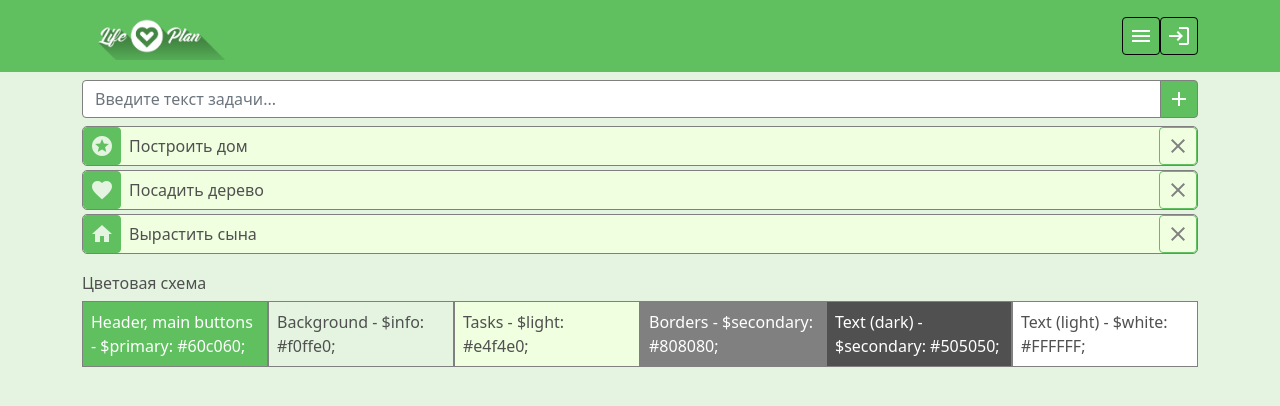
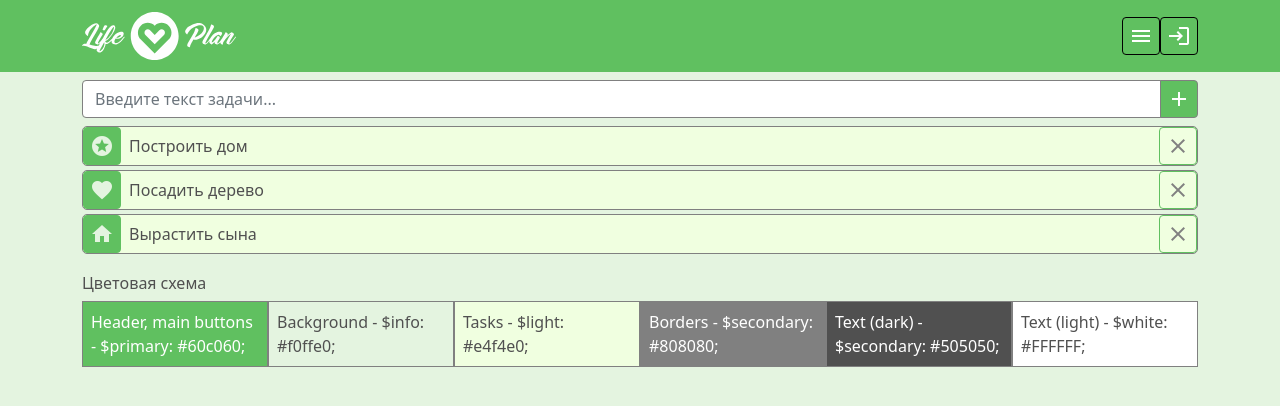
Before and after one commit to Archinsk/45_lifeplan, a Vue app: page / in a window 1280 px wide. Shown: the top 406 px of the page. Built offline with nearby package versions, Linux system fonts and the light colour scheme; no server answers.

Commit message:
start of theme designing

```diff
--- a/src/components/Header.vue
+++ b/src/components/Header.vue
@@ -3,7 +3,7 @@
     <div class="container">
       <img
         id="logo"
-        src="@/assets/lifeplan_logo.jpg"
+        src="@/assets/lifeplan_logo.svg"
         alt="Life Plan Logo"
         @click="$emit('lists-toggle')"
       />
```
Also changed, not shown: src/assets/lifeplan_logo.svg (added), 1 other file (tests, documents, lock files or other folders).
